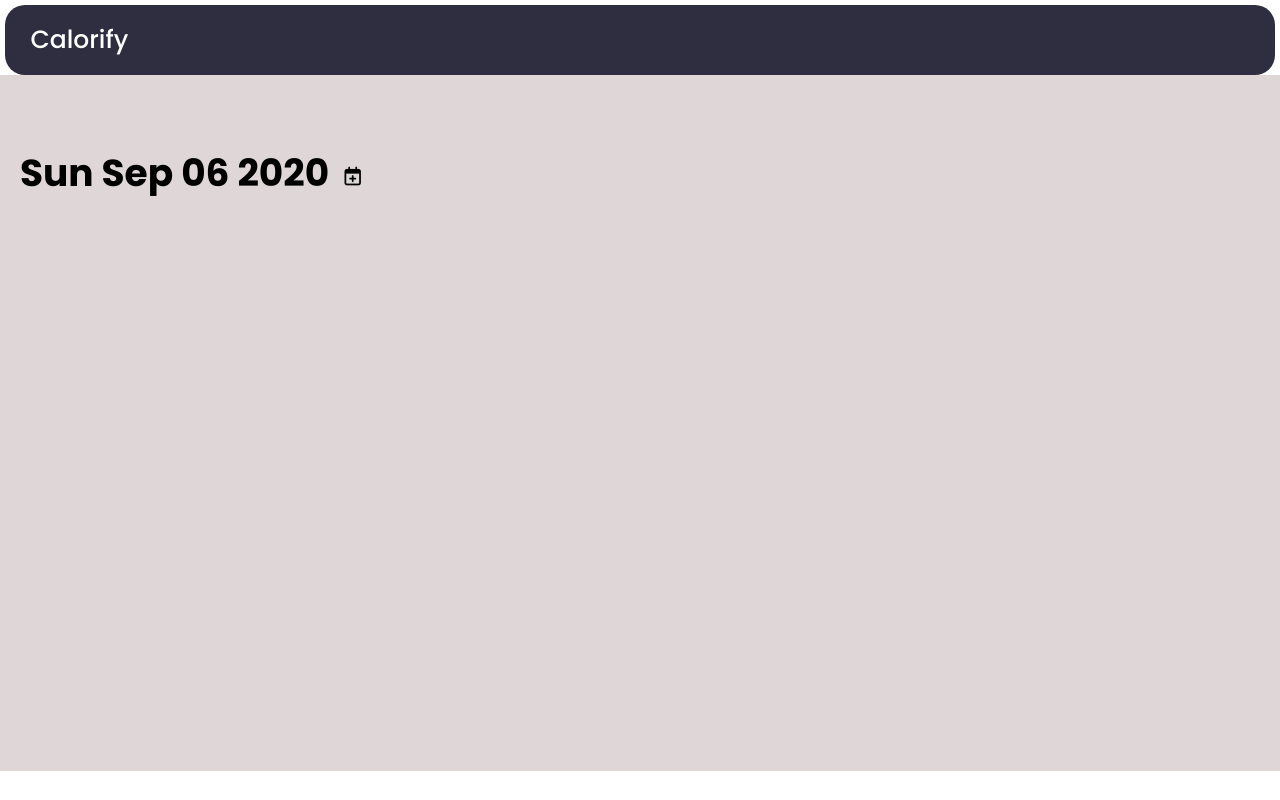
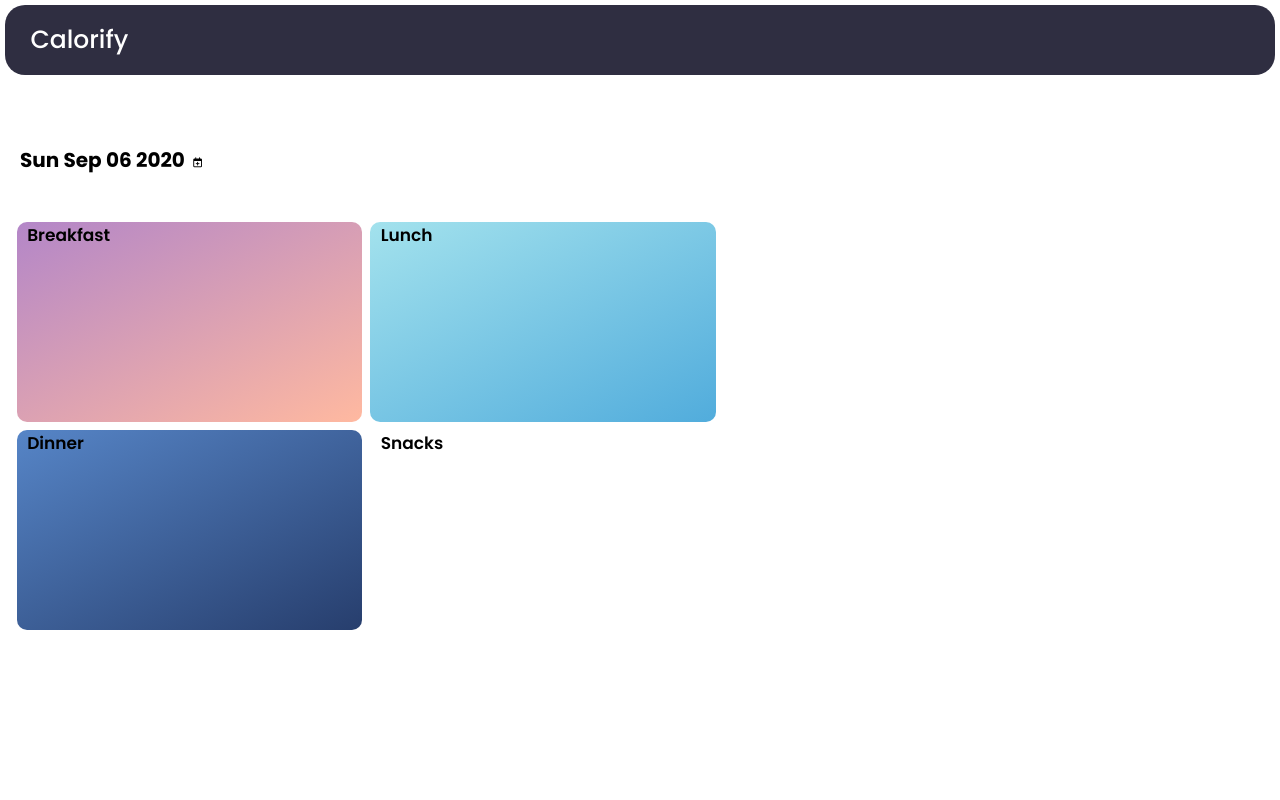
Before and after one commit to shai-bit/calorie-tracker, a React (Create React App) app in the folder client/: page /dashboard in a window 1280 px wide. Built offline with nearby package versions, Linux system fonts and the light colour scheme; no server answers; a web font is replaced by a local one.

Commit message:
Added consumption cards

```diff
--- /dev/null
+++ b/client/src/components/ConsumptionList.js
@@ -0,0 +1,22 @@
+import React from 'react';
+
+const ConsumptionList = () => {
+  return (
+    <div className="dashboard__consumption">
+      <div className="dashboard__consumption--item bkfast">
+        <h3 className="dashboard__consumption--time">Breakfast</h3>
+      </div>
+      <div className="dashboard__consumption--item lunch">
+        <h3 className="dashboard__consumption--time">Lunch</h3>
+      </div>
+      <div className="dashboard__consumption--item dinner">
+        <h3 className="dashboard__consumption--time">Dinner</h3>
+      </div>
+      <div className="dashboard__consumption--item snacks">
+        <h3 className="dashboard__consumption--time">Snacks</h3>
+      </div>
+    </div>
+  );
+};
+
+export default ConsumptionList;
--- /dev/null
+++ b/client/src/components/CurrentDate.js
@@ -0,0 +1,47 @@
+import React, { useEffect, useState } from 'react';
+import { connect } from 'react-redux';
+import Calendar from 'react-calendar';
+import * as actions from '../actions';
+
+const CurrentDate = (props) => {
+  const [value, onChange] = useState(new Date());
+  const [calendarVisibility, setCalendarVisibility] = useState(false);
+  const showCalendar = calendarVisibility ? '' : 'hidden';
+  const calendarIcon = calendarVisibility ? 'minus' : 'plus';
+  // If calendar value changes, change string date in redux
+  useEffect(() => {
+    props.getDate(getStringDate(value));
+  }, [value]);
+
+  return (
+    <div className="dashboard__calendar">
+      <h2 className="dashboard__calendar--date">
+        {value.toDateString()}
+        <i
+          class={`far fa-calendar-${calendarIcon}`}
+          onClick={() => setCalendarVisibility(!calendarVisibility)}
+        />
+      </h2>
+      <Calendar
+        className={`${showCalendar}`}
+        value={value}
+        onChange={onChange}
+        locale={'en-US'}
+      />
+    </div>
+  );
+};
+// Returns date as string
+const getStringDate = (date) => {
+  const year = date.getFullYear().toString();
+  const month = date.getMonth().toString();
+  const day = date.getDate().toString();
+  var fullDate = '' + year + month + day;
+  return fullDate;
+};
+
+const mapStateToProps = ({ date }) => {
+  return { date };
+};
+
+export default connect(mapStateToProps, actions)(CurrentDate);
--- a/client/src/components/Dashboard.css
+++ b/client/src/components/Dashboard.css
@@ -1,7 +1,7 @@
 .dashboard {
   position: relative;
   height: 87vh;
-  background-color: #dfd7d7;
+  background-color: #fff;
   font-family: 'Poppins', sans-serif;
   font-size: 2.5rem;
 }
@@ -11,6 +11,7 @@
   position: absolute;
   top: 10px;
   left: 10px;
+  font-size: 4rem;
   font-weight: 300;
 }
 
@@ -23,6 +24,10 @@
   position: absolute;
   top: 60px;
   left: 10px;
+}
+
+.dashboard__calendar--date {
+  font-size: 2rem;
 }
 
 .dashboard__calendar i {
@@ -174,3 +179,52 @@
 .react-calendar abbr {
   text-decoration: none;
 }
+
+.dashboard__consumption {
+  position: relative;
+  width: 60%;
+  top: 20%;
+  left: 1%;
+  border-radius: 10px;
+}
+
+.dashboard__consumption--time {
+  font-size: 1.7rem;
+  font-weight: 600;
+  margin: 0 0 0 3%;
+}
+
+.dashboard__consumption--item {
+  display: inline-block;
+  width: 45%;
+  height: 200px;
+  border-radius: 10px;
+  margin: 0 4px;
+}
+
+.bkfast {
+  background: linear-gradient(
+    153deg,
+    rgba(179, 134, 200, 1) 0%,
+    rgba(255, 185, 160, 1) 100%
+  );
+}
+
+.lunch {
+  background: linear-gradient(
+    153deg,
+    rgba(163, 226, 237, 1) 0%,
+    rgba(81, 172, 220, 1) 100%
+  );
+}
+
+.dinner {
+  background: linear-gradient(
+    153deg,
+    rgba(86, 133, 199, 1) 0%,
+    rgba(39, 62, 109, 1) 100%
+  );
+}
+
+.snacks {
+}
--- a/client/src/components/Dashboard.js
+++ b/client/src/components/Dashboard.js
@@ -1,69 +1,18 @@
-import React, { useState, useEffect } from 'react';
-import { Redirect } from 'react-router-dom';
-import { connect } from 'react-redux';
-import * as actions from '../actions';
+import React from 'react';
 
-import Calendar from 'react-calendar';
+import CurrentDate from './CurrentDate';
+import WelcomeUser from './WelcomeUser';
+import ConsumptionList from './ConsumptionList';
 import './Dashboard.css';
 
-const Dashboard = (props) => {
-  const [value, onChange] = useState(new Date());
-  const [calendarVisibility, setCalendarVisibility] = useState(false);
-  const showCalendar = calendarVisibility ? '' : 'hidden';
-  const calendarIcon = calendarVisibility ? 'minus' : 'plus';
-  // If calendar value changes, change string date in redux
-  useEffect(() => {
-    props.getDate(getStringDate(value));
-  }, [value]);
-
+const Dashboard = () => {
   return (
     <div className="dashboard">
-      {renderContent(props)}
-      <div className="dashboard__calendar">
-        <h2 className="dashboard__calendar--date">
-          {value.toDateString()}
-          <i
-            class={`far fa-calendar-${calendarIcon}`}
-            onClick={() => setCalendarVisibility(!calendarVisibility)}
-          />
-        </h2>
-        <Calendar
-          className={`${showCalendar}`}
-          value={value}
-          onChange={onChange}
-          locale={'en-US'}
-        />
-      </div>
+      <WelcomeUser />
+      <CurrentDate />
+      <ConsumptionList />
     </div>
   );
 };
 
-// Returns date as string
-const getStringDate = (date) => {
-  const year = date.getFullYear().toString();
-  const month = date.getMonth().toString();
-  const day = date.getDate().toString();
-  var fullDate = '' + year + month + day;
-  return fullDate;
-};
-
-const renderContent = (props) => {
-  switch (props.auth) {
-    case null:
-      return;
-    case false:
-      return <Redirect to="/" />;
-    default:
-      return (
-        <h1 className="dashboard__header">
-          Welcome back <span>{props.auth.name}</span>!
-        </h1>
-      );
-  }
-};
-
-const mapStateToProps = (state) => {
-  return { auth: state.auth, date: state.date };
-};
-
-export default connect(mapStateToProps, actions)(Dashboard);
+export default Dashboard;
--- /dev/null
+++ b/client/src/components/WelcomeUser.js
@@ -0,0 +1,25 @@
+import React from 'react';
+import { Redirect } from 'react-router-dom';
+import { connect } from 'react-redux';
+import * as actions from '../actions';
+
+const WelcomeUser = (props) => {
+  switch (props.auth) {
+    case null:
+      return null;
+    case false:
+      return <Redirect to="/" />;
+    default:
+      return (
+        <h1 className="dashboard__header">
+          Welcome back <span>{props.auth.name}</span>!
+        </h1>
+      );
+  }
+};
+
+const mapStateToProps = ({ auth }) => {
+  return { auth };
+};
+
+export default connect(mapStateToProps, actions)(WelcomeUser);
```
